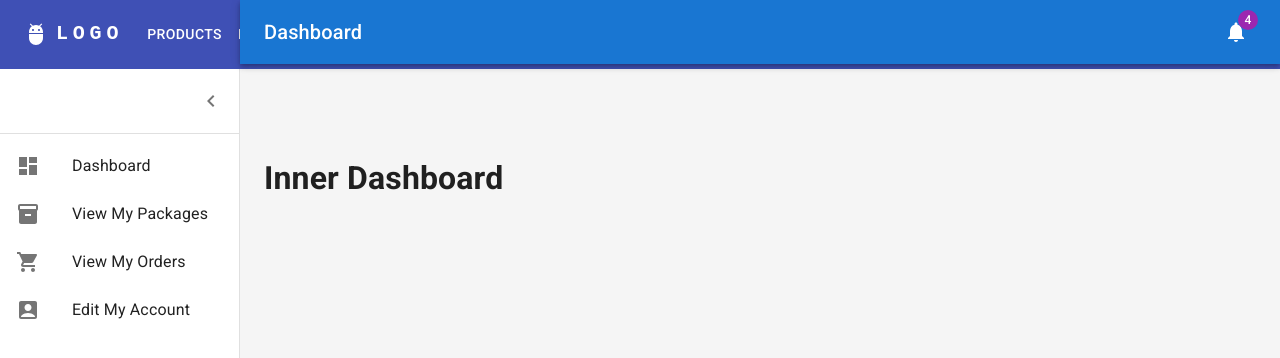
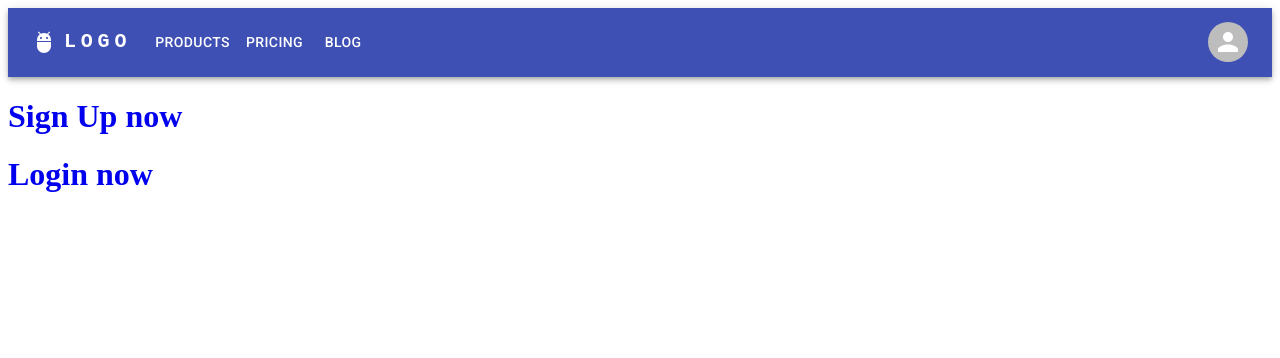
Before and after one commit to Mateo-Wallace/US-Postal-Printing, a React (Create React App) app in the folder client/: page / in a window 1280 px wide. Shown: the top 358 px of the page. Built offline with nearby package versions, Linux system fonts and the light colour scheme.

Commit message:
merge fix

```diff
--- a/client/src/App.js
+++ b/client/src/App.js
@@ -65,10 +65,11 @@ function App() {
   return (
     <ApolloProvider client={client}>
       <ThemeProvider theme={theme}>
-      <Nav></Nav>
+      <Nav />
       <Router>
         <Routes>
-          <Route path='/' element={<Dashboard />} />
+          <Route path='/' element={<Landing />} />
+          <Route path='/dashboard' element={<Dashboard />} />
           <Route path='/signup' element={<Signup />} />
           <Route path='/login' element={<Login />} />
           <Route
```
Also changed, not shown: 1 other file (tests, documents, lock files or other folders).
